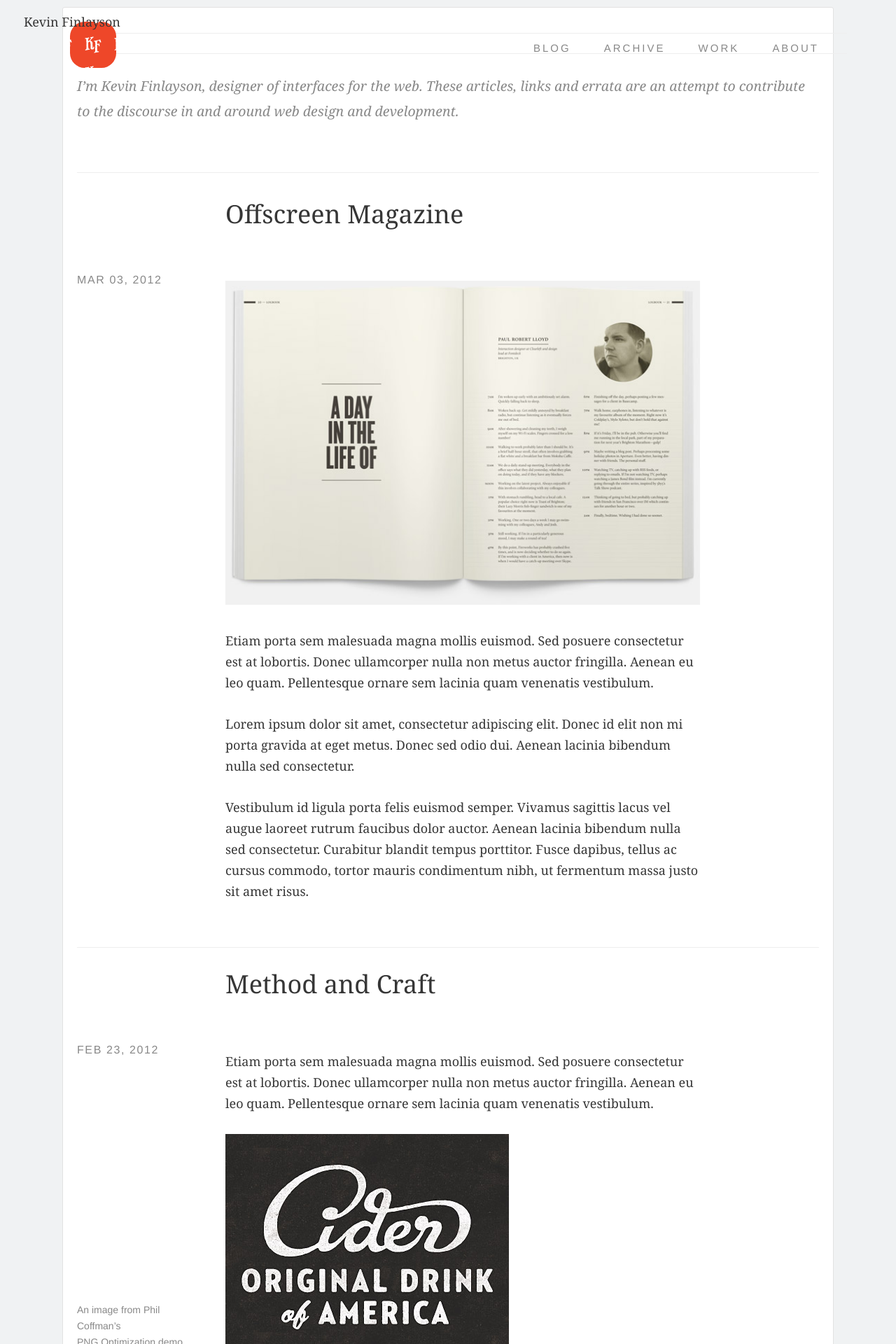
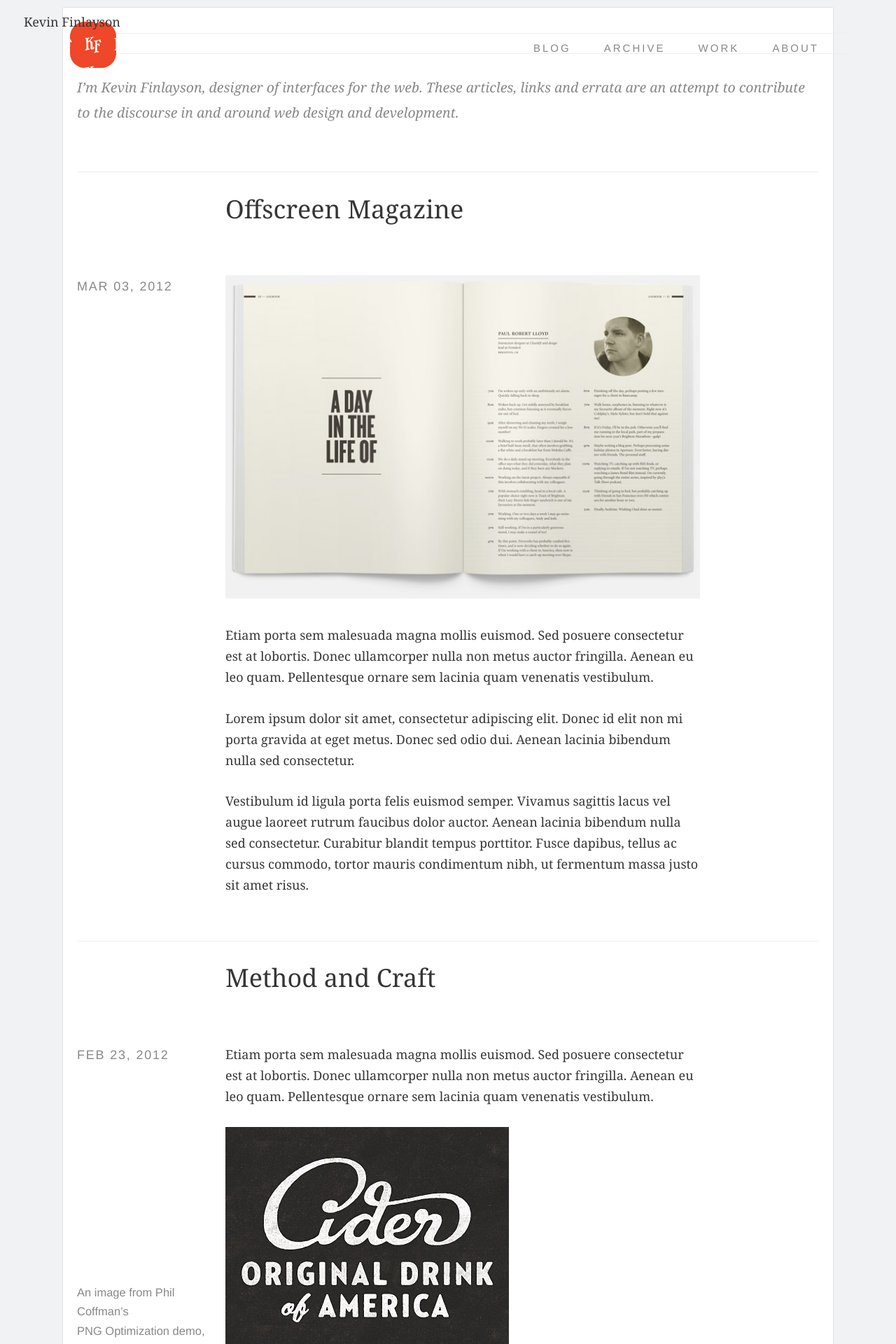
Before and after one commit to kevinfinlayson/kevinfinlayson.com, a Jekyll site: the page built from index.html, in a window 1280 px wide. Shown: the top 1920 px of the page at 70% size. Built offline with Jekyll 4.4.1, drawn with Linux system fonts in a browser that asks for light colours; nearby versions of some CDN libraries; the list of posts is cut into pages by our own code.

Commit message:
320 - Vertical rhythm for header and content

```diff
--- a/css/screen.css
+++ b/css/screen.css
@@ -41,8 +41,8 @@
   font-size: 1.5em;
   font-family: "ff-tisa-web-pro-1", "ff-tisa-web-pro-2", georgia, serif;
   font-weight: 400;
-  margin: 0 0 0.4em 0;
-  line-height: 1.3; }
+  margin: 0.9em 0 0.5555em 0;
+  line-height: 1.25em; }
 
 h2 {
   font-size: 0.8889em;
@@ -98,9 +98,8 @@
   margin: 1.6667em 0; }
 
 figcaption {
-  font-size: 0.7778em;
+  font-size: 0.9167em;
   color: #888888;
-  margin: 1em 0 0;
   display: inline-block;
   font-family: "freight-sans-pro-1", "freight-sans-pro-2", "helvetica neue", arial, sans-serif;
   font-weight: 500; }
@@ -116,7 +115,7 @@
   max-width: 100%; }
 
 figure {
-  margin: 0.8em 0 0; }
+  margin: 0.8335em 0 0; }
 
 /* Global */
 .more {
@@ -140,7 +139,7 @@
 /* Header */
 header[role=banner] {
   padding: 26px 0 0;
-  margin-bottom: 2em;
+  margin-bottom: 1.6667em;
   border-bottom: 1px solid #eeeeee;
   position: relative; }
 
@@ -179,7 +178,7 @@
   display: inline-block;
   text-decoration: none;
   line-height: 2em;
-  margin: 0 0 0 1em;
+  margin: 0 0 1em 1.3em;
   padding: 3px 0; }
 
 nav > a:first-child {
@@ -192,16 +191,14 @@
   line-height: 1.8461em; }
 
 .profile p {
-  margin: 1.4445em 0 1.6667em 0; }
+  margin: 1.5384em 0; }
 
 /* Articles */
 section[role=main] {
   width: 100%; }
 
 article {
-  font-family: "ff-tisa-web-pro-1", "ff-tisa-web-pro-2", georgia, serif;
   margin-bottom: 1.6em;
-  padding: 0.4em 0 0.8em 0;
   border-bottom: 1px solid #eeeeee; }
 
 article aside {
@@ -209,9 +206,11 @@
   text-transform: uppercase;
   letter-spacing: 0.1em;
   color: #888888;
-  font-size: 0.8889em;
   font-weight: 500;
-  margin: 0 0 0.8em 0; }
+  margin: 0.8335em 0; }
+
+.article-content > p:first-child, .article-content > img:first-child, .article-content > figure:first-child {
+  margin-top: 0.8835em; }
 
 /* Pagination */
 .pagination {
```
Also changed, not shown: css/screen.scss (+12 -12 lines).
